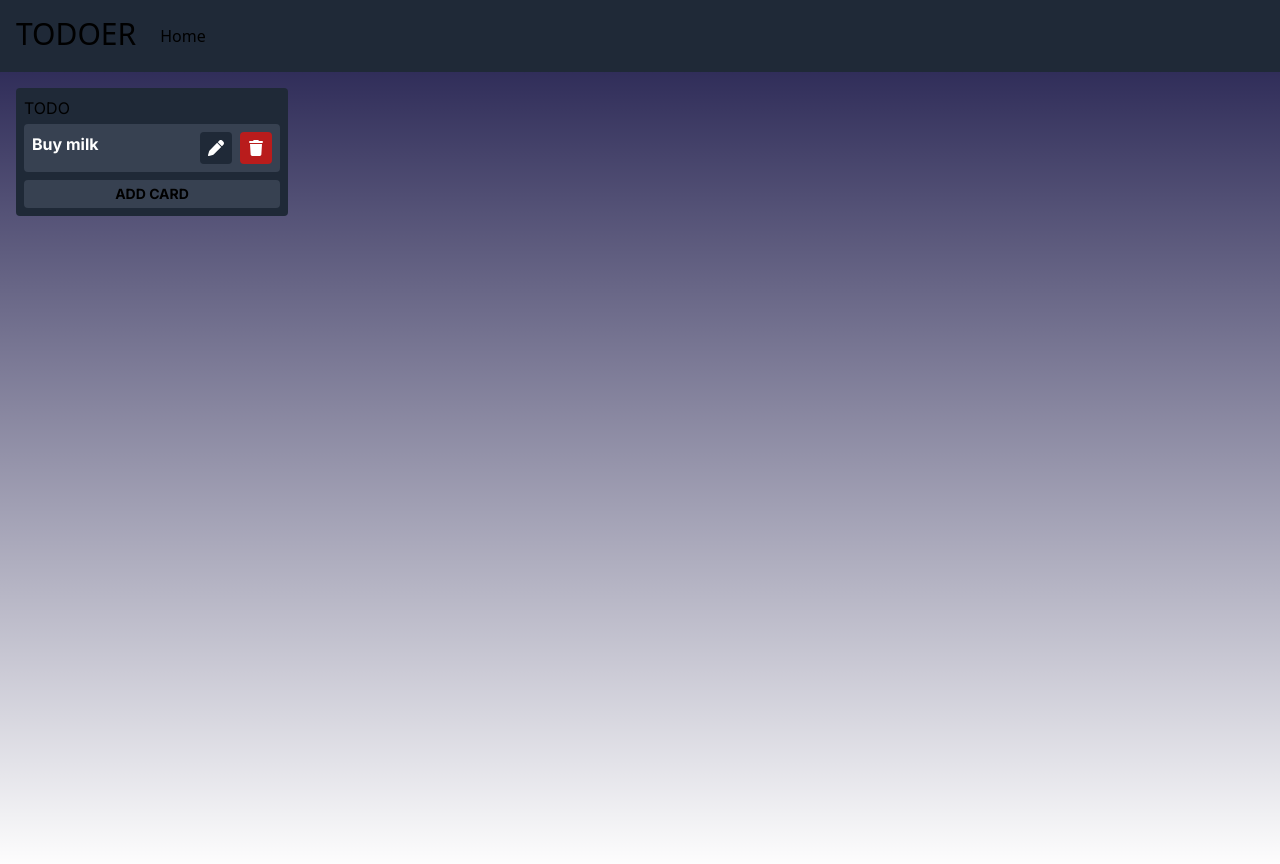
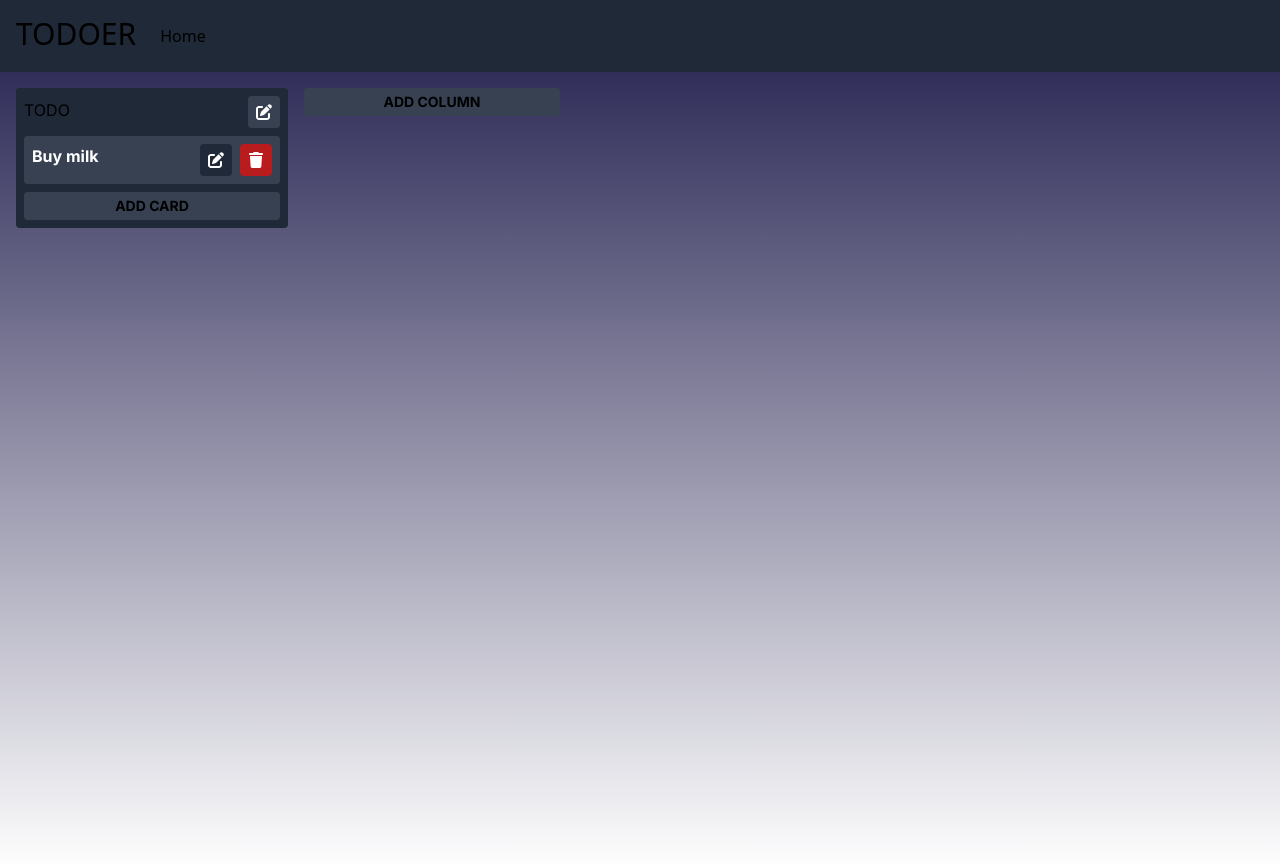
Before and after one commit to Hexagon-Dev/todoer-react, a Next.js app: page / in a window 1280 px wide. Shown: the top 864 px of the page. Built offline with nearby package versions, Linux system fonts and the light colour scheme.

Commit message:
Added FontAwesome. Added column adding, deletion and name edit.

```diff
--- a/package.json
+++ b/package.json
@@ -9,10 +9,14 @@
     "lint": "next lint"
   },
   "dependencies": {
+    "@fortawesome/fontawesome-svg-core": "^6.4.0",
+    "@fortawesome/free-solid-svg-icons": "^6.4.0",
+    "@fortawesome/react-fontawesome": "^0.2.0",
     "@types/node": "18.16.3",
     "@types/react": "18.2.0",
     "@types/react-dom": "18.2.1",
     "autoprefixer": "10.4.14",
+    "babel-plugin-macros": "^3.1.0",
     "eslint": "8.39.0",
     "eslint-config-next": "13.3.2",
     "next": "13.3.2",
--- a/src/components/Card.tsx
+++ b/src/components/Card.tsx
@@ -1,5 +1,7 @@
 import React from "react";
-import {Card} from "@/types";
+import { Card } from "@/types";
+
+import { FontAwesomeIcon } from '@fortawesome/react-fontawesome'
 
 type CardProps = {
   name: string,
@@ -22,7 +24,7 @@ const Container: (
         name={name}
         className="w-full mr-2 rounded bg-gray-300 text-black p-1"
         placeholder={placeholder}
-        onChange={(event) => onChange(event, index)}
+        onChange={(event) => onChange(event, index, columnIndex)}
       />
     ) : (
       <div className="font-bold">{card.content}</div>
@@ -32,19 +34,19 @@ const Container: (
       {card.editMode ? (
         <>
           <button onClick={() => setEditMode(false, false, index, columnIndex)} className="p-2 bg-red-700 hover:bg-red-500 duration-200 rounded">
-            <svg className="text-white h-4 w-4" fill="currentColor" xmlns="http://www.w3.org/2000/svg" viewBox="0 0 384 512"><path d="M343 151a32 32 0 0 0-46-46L192 211 87 105a32 32 0 0 0-46 46l106 105L41 361a32 32 0 0 0 46 46l105-106 105 106a32 32 0 0 0 46-46L237 256l106-105z"/></svg>
+            <FontAwesomeIcon className="text-white !h-4 !w-4" icon="xmark" />
           </button>
-          <button onClick={() => setEditMode(false, true, index, columnIndex)} className="p-2 bg-gray-800 hover:bg-gray-500 duration-200 rounded">
-            <svg className="text-white h-4 w-4" fill="currentColor" xmlns="http://www.w3.org/2000/svg" viewBox="0 0 448 512"><path d="M64 32C29 32 0 61 0 96v320c0 35 29 64 64 64h320c35 0 64-29 64-64V173c0-17-7-33-19-45l-77-77a64 64 0 0 0-45-19H64zm0 96c0-18 14-32 32-32h192c18 0 32 14 32 32v64c0 18-14 32-32 32H96c-18 0-32-14-32-32v-64zm160 160a64 64 0 1 1 0 128 64 64 0 1 1 0-128z"/></svg>
+          <button onClick={() => setEditMode(false, true, index, columnIndex)} className="p-2 h-8 bg-gray-800 hover:bg-gray-500 duration-200 rounded">
+            <FontAwesomeIcon className="text-white !h-4 !w-4" icon="floppy-disk" />
           </button>
         </>
       ) : (
         <>
           <button onClick={() => setEditMode(true, false, index, columnIndex)} className="p-2 bg-gray-800 hover:bg-gray-500 duration-200 rounded">
-            <svg className="text-white h-4 w-4" fill="currentColor" xmlns="http://www.w3.org/2000/svg" viewBox="0 0 512 512"><path d="m363 19-49 49 130 130 49-49c25-25 25-65 0-90l-40-40a64 64 0 0 0-90 0zm-71 71L59 324a89 89 0 0 0-23 37L1 481a24 24 0 0 0 30 30l120-35c14-4 27-12 37-22l234-234L292 90z"/></svg>
+            <FontAwesomeIcon className="text-white !h-4 !w-4" icon="edit" />
           </button>
           <button className="p-2 bg-red-700 hover:bg-red-500 duration-200 rounded">
-            <svg className="text-white h-4 w-4" fill="currentColor" xmlns="http://www.w3.org/2000/svg" viewBox="0 0 448 512"><path d="m135 18-7 14H32a32 32 0 1 0 0 64h384a32 32 0 1 0 0-64h-96l-7-14c-6-11-17-18-29-18H164c-12 0-23 7-29 18zm281 110H32l21 339c2 25 23 45 48 45h246c25 0 46-20 48-45l21-339z"/></svg>
+            <FontAwesomeIcon className="text-white !h-4 !w-4" icon="trash" />
           </button>
         </>
         )}
--- a/src/pages/_app.tsx
+++ b/src/pages/_app.tsx
@@ -1,5 +1,13 @@
 import '@/styles/globals.css'
 import type { AppProps } from 'next/app'
+
+import '@fortawesome/fontawesome-svg-core/styles.css'
+const { library, config } = require('@fortawesome/fontawesome-svg-core');
+import { faXmark, faFloppyDisk, faTrash, faEdit } from '@fortawesome/free-solid-svg-icons'
+
+config.autoAddCss = false
+
+library.add(faXmark, faFloppyDisk, faTrash, faEdit)
 
 export default function App({ Component, pageProps }: AppProps) {
   return <Component {...pageProps} />
--- a/src/pages/index.tsx
+++ b/src/pages/index.tsx
@@ -2,6 +2,7 @@ import { Inter } from 'next/font/google'
 import CardComponent from "@/components/Card";
 import React from "react";
 import { Card, Column } from "@/types";
+import {FontAwesomeIcon} from "@fortawesome/react-fontawesome";
 
 const inter = Inter({ subsets: ['latin'] })
 
@@ -15,27 +16,49 @@ export default function Home() {
 
   const column : Column = {
     name: 'TODO',
+    initialName: 'TODO',
     cards: [ card ],
+    editMode: false,
   };
 
   const [columns, setColumns] = React.useState([column]);
 
-  function handleCardContentChange(event: React.BaseSyntheticEvent, key: number) {
-    setColumns(columns.slice().map((column) => {
-      return {
-        ...column,
-        cards: column.cards.map((card, index) => {
-          if (index === key) {
-            card.content = event.target.value ?? '';
+  function handleCardContentChange(event: React.BaseSyntheticEvent, key: number, columnKey: number) {
+    columns[columnKey].cards[key].content = event.target.value ?? '';
+
+    setColumns(columns.slice());
   }
 
-          return card;
-        }),
-      };
-    }));
+  function setEditModeColumn(active: boolean, save: boolean, columnKey: number) {
+    const column = columns[columnKey];
+
+    if (!active) {
+      if (save) {
+        column.initialName = column.name;
+      } else {
+        column.name = column.initialName;
       }
 
-  function setEditMode(active: boolean, save: boolean, key: number, columnKey: number) {
+      if (
+        column.name === ''
+        && (column.cards.length === 0 || confirm('Are you sure you want to delete this column? All cards would be lost.'))
+      ) {
+        columns.splice(columnKey, 1);
+
+        setColumns(columns.slice());
+
+        return;
+      }
+    } else {
+      column.initialName = column.name;
+    }
+
+    column.editMode = active;
+
+    setColumns(columns.slice());
+  }
+
+  function setEditModeCard(active: boolean, save: boolean, key: number, columnKey: number) {
     const card = columns[columnKey].cards[key];
 
     if (!active) {
@@ -46,8 +69,6 @@ export default function Home() {
       }
 
       if (card.content === '') {
-        console.log('delete')
-
         columns[columnKey].cards.splice(key, 1);
 
         setColumns(columns.slice());
@@ -64,28 +85,29 @@ export default function Home() {
   }
 
   function addCard(index: number) {
-    setColumns(columns.slice().map((column, colIndex) => {
-      if (index === colIndex) {
-        const cards = column.cards.slice();
-        cards.push({
+    columns[index].cards.push({
       content: '',
       initialContent: '',
       createdAt: new Date(),
       editMode: true,
     });
 
-        return {
-          ...column,
-          cards,
-        };
-      } else {
-        return column;
+    setColumns(columns.slice());
   }
-    }));
+
+  function addColumn() {
+    columns.push({
+      name: '',
+      initialName: '',
+      cards: [],
+      editMode: true,
+    });
+
+    setColumns(columns.slice());
   }
 
   function isEmptyInColumn(index: number) {
-    return columns[index].cards.slice().filter((card) => {
+    return columns[index].cards.filter((card) => {
       return card.content === '';
     }).length > 0;
   }
@@ -94,8 +116,45 @@ export default function Home() {
     <main className={`flex min-h-screen flex-col justify-between p-4 ${inter.className}`}>
       <div className="flex space-x-4">
         {columns.map((column, columnIndex) => (
-          <div key={columnIndex} className="p-2 rounded bg-gray-800">
+          <div key={columnIndex} className="p-2 rounded bg-gray-800 h-min">
+            <div className="flex justify-between items-center mb-2">
+              {column.editMode ? (
+                <>
+                  <input type="text" className="w-44 rounded bg-gray-300 text-black p-1" value={column.name} onChange={
+                    (event) => {
+                      columns[columnIndex].name = event.target.value;
+
+                      setColumns(columns.slice());
+                    }}
+                  />
+
+                  <button
+                    onClick={() => setEditModeColumn(false, false, columnIndex)}
+                    className="p-2 bg-red-700 hover:bg-red-500 duration-200 rounded"
+                  >
+                    <FontAwesomeIcon className="text-white !h-4 !w-4" icon="xmark" />
+                  </button>
+                  <button
+                    onClick={() => setEditModeColumn(false, true, columnIndex)}
+                    className="p-2 h-8 bg-gray-700 hover:bg-gray-500 duration-200 rounded"
+                  >
+                    <FontAwesomeIcon className="text-white !h-4 !w-4" icon="floppy-disk" />
+                  </button>
+                </>
+              ) : (
+                <>
                   <p className="mb-1">{column.name}</p>
+
+                  <button
+                    onClick={() => setEditModeColumn(true, false, columnIndex)}
+                    className="p-2 bg-gray-700 hover:bg-gray-500 duration-200 rounded"
+                  >
+                    <FontAwesomeIcon className="text-white !h-4 !w-4" icon="edit" />
+                  </button>
+                </>
+              )}
+
+            </div>
 
             <div className="space-y-2">
               {column.cards.map((card, index) => (
@@ -106,7 +165,7 @@ export default function Home() {
                   key={index}
                   index={index}
                   columnIndex={columnIndex}
-                  setEditMode={setEditMode}
+                  setEditMode={setEditModeCard}
                   card={card}
                 />
               ))}
@@ -114,13 +173,18 @@ export default function Home() {
               <button
                 disabled={isEmptyInColumn(columnIndex)}
                 onClick={() => {addCard(columnIndex)}}
-                className="p-1 w-full text-sm font-bold bg-gray-700 hover:bg-gray-600 disabled:bg-gray-800 disabled:hover:bg-gray-800 duration-200 rounded"
+                className="btn-default w-64"
               >
                 ADD CARD
               </button>
             </div>
           </div>
         ))}
+        <div>
+          <button onClick={addColumn} className="btn-default w-64">
+            ADD COLUMN
+          </button>
+        </div>
       </div>
     </main>
   )
--- a/src/styles/globals.css
+++ b/src/styles/globals.css
@@ -25,3 +25,12 @@ body {
     )
     rgb(var(--background-start-rgb));
 }
+
+.btn-default {
+  @apply p-1 text-sm font-bold bg-gray-700 hover:bg-gray-600 duration-200 rounded
+  disabled:bg-gray-800 disabled:hover:bg-gray-800;
+}
+
+.svg-inline--fa {
+  display: block!important;
+}
--- a/src/types.ts
+++ b/src/types.ts
@@ -7,5 +7,7 @@ export interface Card {
 
 export interface Column {
   name: string;
+  initialName: string;
   cards: Card[];
+  editMode: boolean;
 }
```
Also changed, not shown: 1 other file (tests, documents, lock files or other folders). Lines whose indentation alone changed are shown as unchanged.
